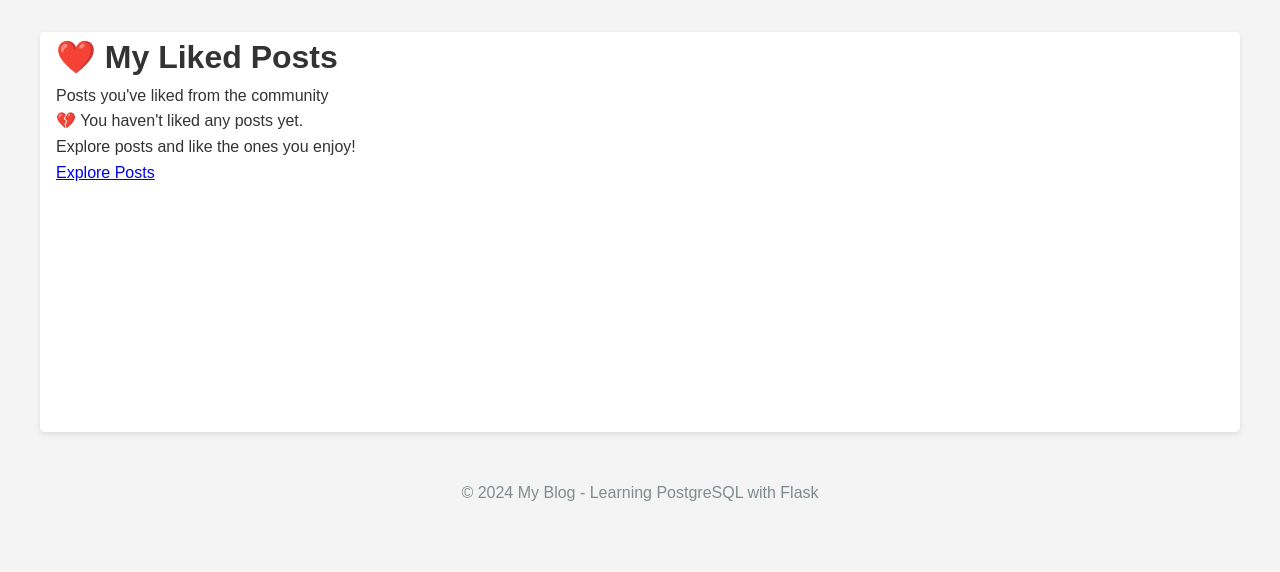
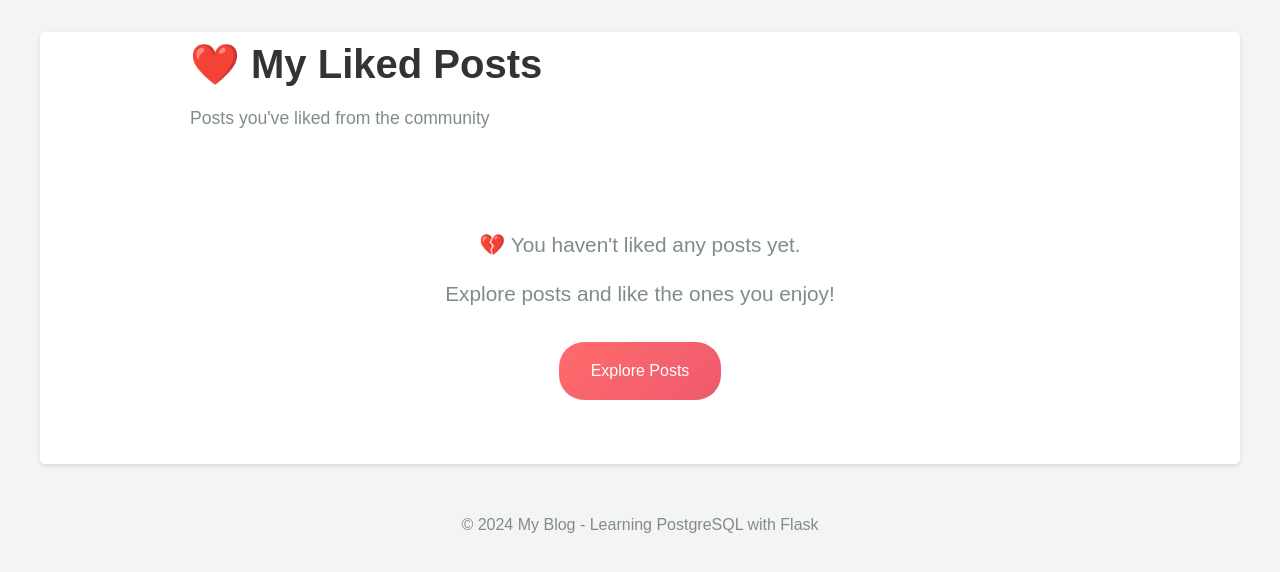
Before and after one commit to stevebiczyk/flask-blog-app, a Flask app: page /liked-posts in a window 1280 px wide. Shown: the part 114-686 px from the top of the page. Run offline with Flask 3, Linux system fonts and the light colour scheme; the visitor is signed in with stand-in values (Sample User, id 1); data that the repository does not hold is empty; some libraries are stand-ins or nearby versions.

Commit message:
added css styling to likes page and created nav link in base.html

```diff
--- a/static/style.css
+++ b/static/style.css
@@ -625,12 +625,22 @@ button:hover {
   padding: 0.5rem 1rem;
   border-radius: 4px;
   text-decoration: none !important;
-  /* margin-right: 1rem; */
+  margin-right: 1rem;
   display: inline-block;
 }
 
 .create-post-link:hover {
   background-color: var(--success-hover);
+}
+
+.liked-link {
+  color: white;
+  text-decoration: none;
+  margin-right: 1rem;
+}
+
+.liked-link:hover {
+  text-decoration: underline;
 }
 
 /* Profile Link */
@@ -1804,6 +1814,107 @@ button:hover {
 }
 
 /* ============================================================================
+   LIKED POSTS PAGE
+============================================================================ */
+
+.liked-posts-container {
+  max-width: 900px;
+  margin: 0 auto;
+}
+
+.liked-posts-container h2 {
+  color: var(--text-primary);
+  font-size: 2.5rem;
+  margin-bottom: 0.5rem;
+}
+
+.liked-posts-intro {
+  color: var(--text-tertiary);
+  margin-bottom: 2rem;
+  font-size: 1.1rem;
+}
+
+.liked-posts-lists {
+  display: flex;
+  flex-direction: column;
+  gap: 1.5rem;
+}
+
+.liked-post {
+  background-color: var(--bg-secondary);
+  padding: 1.5rem;
+  border-radius: 8px;
+  border-left: 4px solid #ff6b6b;
+  transition: transform 0.2s, box-shadow 0.2s;
+}
+
+.liked-post:hover {
+  transform: translateX(5px);
+  box-shadow: 0 4px 12px var(--shadow-medium);
+}
+
+.liked-post h3 {
+  margin: 0 0 0.75rem 0;
+  font-size: 1.5rem;
+}
+
+.liked-post h3 a {
+  color: var(--text-primary);
+  text-decoration: none;
+}
+
+.liked-post h3 a:hover {
+  color: var(--accent-primary);
+}
+
+.liked-post .post-meta {
+  display: flex;
+  gap: 1rem;
+  margin-bottom: 1rem;
+  font-size: 0.9rem;
+  color: var(--text-tertiary);
+  flex-wrap: wrap;
+}
+
+.liked-post .post-meta .stats {
+  padding-left: 1rem;
+  border-left: 1px solid var(--border-dark);
+}
+
+.no-likes {
+  text-align: center;
+  padding: 4rem 2rem;
+}
+
+.no-likes p {
+  font-size: 1.3rem;
+  color: var(--text-tertiary);
+  margin-bottom: 1rem;
+}
+
+.no-likes-subtext {
+  font-size: 1rem;
+  color: var(--text-tertiary);
+  margin-bottom: 2rem !important;
+}
+
+.explore-btn {
+  display: inline-block;
+  padding: 1rem 2rem;
+  background: linear-gradient(135deg, #ff6b6b 0%, #ee5a6f 100%);
+  color: white;
+  text-decoration: none;
+  border-radius: 25px;
+  font-weight: 500;
+  transition: transform 0.2s, box-shadow 0.2s;
+}
+
+.explore-btn:hover {
+  transform: translateY(-2px);
+  box-shadow: 0 4px 12px rgba(255, 107, 107, 0.4);
+}
+
+/* ============================================================================
    UTILITY CLASSES - Responsive
 ============================================================================ */
 
--- a/templates/base.html
+++ b/templates/base.html
@@ -52,6 +52,7 @@
             <li id="nav-login"><a href="/login">Login</a></li>
             <li id="nav-user" style="display: none">
               <a href="/create-post" class="create-post-link">Create Post</a>
+              <a href="/liked-posts" class="liked-link">Liked Posts</a>
               <a href="#" id="nav-profile-link" class="profile-link"
                 >My Profile</a
               >
--- a/templates/liked_posts.html
+++ b/templates/liked_posts.html
@@ -2,7 +2,7 @@
 block content %}
 <div class="liked-posts-container">
   <h2>❤️ My Liked Posts</h2>
-  <p class="liked-intro">Posts you've liked from the community</p>
+  <p class="liked-posts-intro">Posts you've liked from the community</p>
 
   {% if posts %}
   <div class="liked-posts-list">
```
